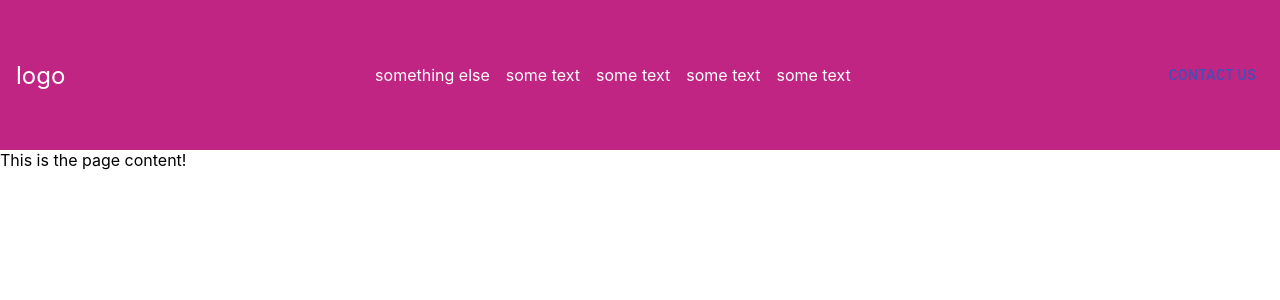
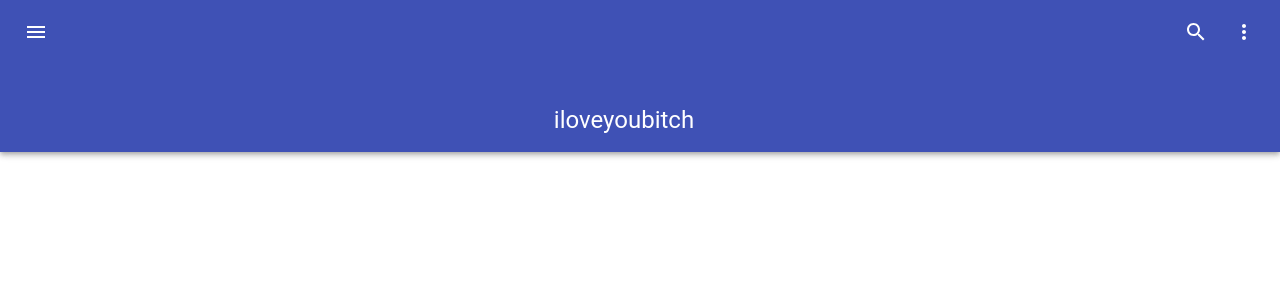
Before and after one commit to jambao24/bergin-prosthodontics, a React (Create React App) app: page / in a window 1280 px wide. Shown: the top 300 px of the page. Built offline with nearby package versions, Linux system fonts and the light colour scheme.

Commit message:
Copy React Material UI template for the nav bar

```diff
--- a/package.json
+++ b/package.json
@@ -4,9 +4,11 @@
   "private": true,
   "dependencies": {
     "@material-ui/core": "^4.9.14",
+    "@material-ui/icons": "^4.9.1",
     "@testing-library/jest-dom": "^4.2.4",
     "@testing-library/react": "^9.5.0",
     "@testing-library/user-event": "^7.2.1",
+    "material-ui-icons": "^1.0.0-beta.36",
     "react": "^16.13.1",
     "react-dom": "^16.13.1",
     "react-scripts": "3.4.1"
--- a/src/App.js
+++ b/src/App.js
@@ -1,19 +1,59 @@
 import React, { Component } from 'react';
-import './App.css';
-import { Container, AppBar } from '@material-ui/core';
-import Toolbar from './components/Toolbar';
+import AppBar from '@material-ui/core/AppBar';
+import Toolbar from '@material-ui/core/Toolbar';
+import IconButton from '@material-ui/core/IconButton';
+import Typography from '@material-ui/core/Typography';
+import { makeStyles } from '@material-ui/core/styles';
+import MenuIcon from '@material-ui/icons/Menu';
+import SearchIcon from '@material-ui/icons/Search';
+import MoreIcon from '@material-ui/icons/MoreVert';
 
-class App extends Component {
-  render() {
-    return (
-      <div className ="App">
-        <Toolbar />
-        <main style={{marginTop:'150px'}}>
-          <p> This is the page content!</p>
-        </main>
+const useStyles = makeStyles((theme) => ({
+  root: {
+    flexGrow: 1,
+  },
+  menuButton: {
+    marginRight: theme.spacing(2),
+  },
+  toolbar: {
+    minHeight: 128,
+    alignItems: 'flex-start',
+    paddingTop: theme.spacing(1),
+    paddingBottom: theme.spacing(2),
+  },
+  title: {
+    flexGrow: 1,
+    alignSelf: 'flex-end',
+    textAlign: 'center'
+  },
+}));
 
-      </div>
-    )
-  }
+export default function App() {
+  const classes = useStyles();
+
+  return (
+    <div className={classes.root}>
+      <AppBar position="static">
+        <Toolbar className={classes.toolbar}>
+          <IconButton
+            edge="start"
+            className={classes.menuButton}
+            color="inherit"
+            aria-label="open drawer"
+          >
+            <MenuIcon />
+          </IconButton>
+          <Typography className={classes.title} variant="h5" noWrap>
+            iloveyoubitch
+          </Typography>
+          <IconButton aria-label="search" color="inherit">
+            <SearchIcon />
+          </IconButton>
+          <IconButton aria-label="display more actions" edge="end" color="inherit">
+            <MoreIcon />
+          </IconButton>
+        </Toolbar>
+      </AppBar>
+    </div>
+  )
 }
-export default App;
```
Also changed, not shown: 1 other file (tests, documents, lock files or other folders).
